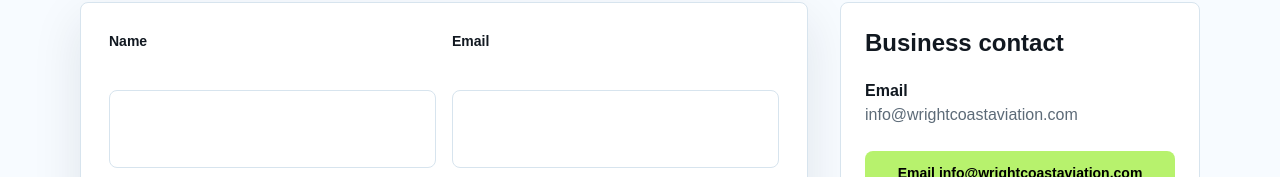
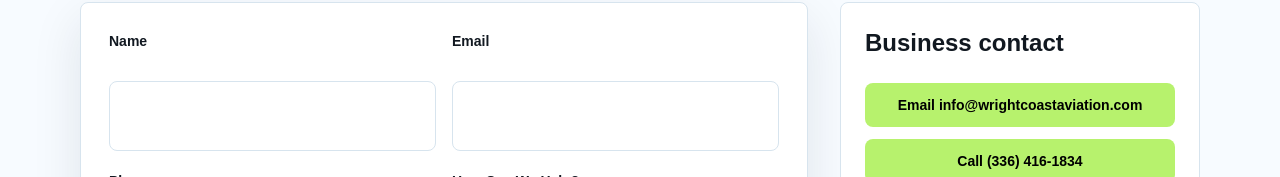
Before and after one commit to BobbyU1973/Wright-Coast-Aviation, a Next.js app: page /contact in a window 1280 px wide. Shown: the part 511-688 px from the top of the page. Built offline with nearby package versions, Linux system fonts and the light colour scheme; no server answers; the database is empty.

Commit message:
Simplify contact card

```diff
--- a/src/app/contact/page.tsx
+++ b/src/app/contact/page.tsx
@@ -138,16 +138,6 @@ export default async function ContactPage({ searchParams }: ContactPageProps) {
           <aside className="grid min-w-0 gap-5">
             <div className="rounded-[8px] border border-[var(--line)] bg-white p-6">
               <h2 className="text-2xl font-bold">Business contact</h2>
-              <dl className="mt-5 grid gap-4 text-[var(--muted)]">
-                <div>
-                  <dt className="font-bold text-[var(--foreground)]">Email</dt>
-                  <dd>
-                    <a className="focus-ring hover:text-[var(--navy)]" href={`mailto:${siteConfig.contactEmail}`}>
-                      {siteConfig.contactEmail}
-                    </a>
-                  </dd>
-                </div>
-              </dl>
               <div className="mt-6 grid gap-3">
                 <a
                   className="focus-ring inline-flex min-h-11 items-center justify-center rounded-[8px] bg-[var(--book)] px-4 py-2 text-sm font-bold !text-black hover:bg-[var(--book-hover)]"
```
